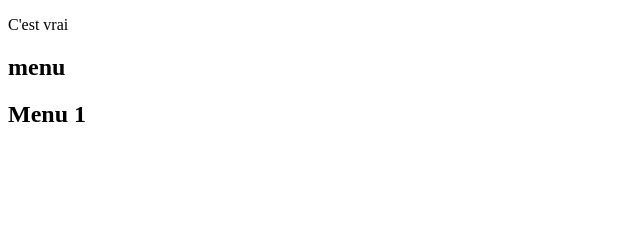
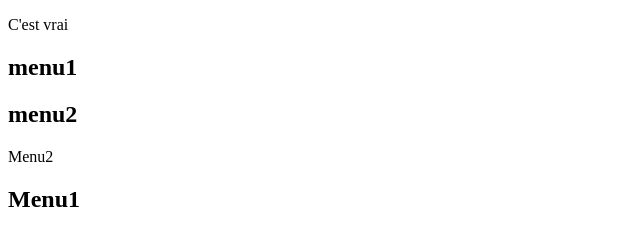
Before and after one commit to moatazlaissyine2006-tech/qualit--de-code, a plain HTML site: page index.html in a window 1280 px wide. Shown: the whole page, without its empty margins (0-640 px from the left). Drawn offline with Linux system fonts and the light colour scheme.

Commit message:
ajout de div sur master

```diff
--- a/index.html
+++ b/index.html
@@ -8,7 +8,9 @@
     <p>
         C'est vrai
     </p>
-    <div > <h2> menu</h2> </div>
-    <h2>Menu 1</h2>
+    <div> <h2> menu1</h2> </div>
+    <div><h2>menu2</h2></div>
+    <h>Menu2</h>
+    <h2>Menu1</h2>
   </body>
 </html>
```
